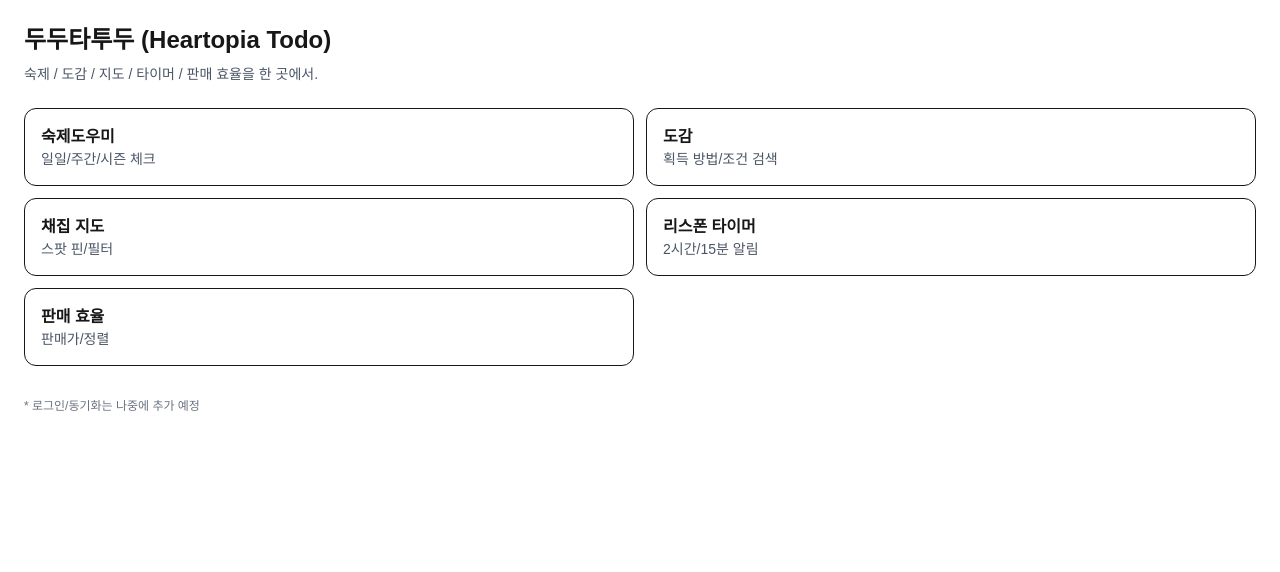
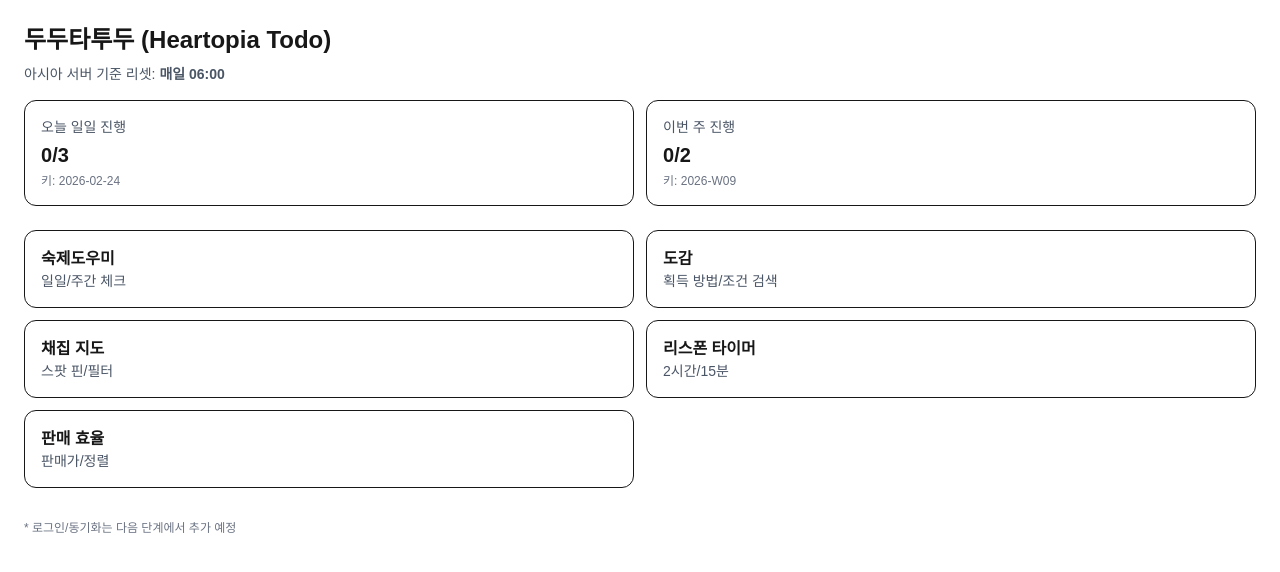
Before and after one commit to hjgibbum3-glitch/hertopia-todo, a Next.js app: page / in a window 1280 px wide. Shown: the top 572 px of the page. Built offline with nearby package versions, Linux system fonts and the light colour scheme.

Commit message:
Show progress on home

```diff
--- a/app/page.tsx
+++ b/app/page.tsx
@@ -1,15 +1,105 @@
+"use client";
+
+import { useEffect, useMemo, useState } from "react";
+
+const TASKS_STORAGE_KEY = "ddtd_tasks_v1";
+
+// /tasks와 같은 규칙(아시아 서버 KST, 06:00 리셋)
+function getKSTGameDateKey(resetHour = 6, d = new Date()) {
+  const kst = new Date(d.toLocaleString("en-US", { timeZone: "Asia/Seoul" }));
+  kst.setHours(kst.getHours() - resetHour);
+
+  const y = kst.getFullYear();
+  const m = String(kst.getMonth() + 1).padStart(2, "0");
+  const day = String(kst.getDate()).padStart(2, "0");
+  return `${y}-${m}-${day}`;
+}
+
+function getISOWeekGameKey(resetHour = 6, d = new Date()) {
+  const kst = new Date(d.toLocaleString("en-US", { timeZone: "Asia/Seoul" }));
+  kst.setHours(kst.getHours() - resetHour);
+
+  const date = new Date(Date.UTC(kst.getFullYear(), kst.getMonth(), kst.getDate()));
+  const dayNum = date.getUTCDay() || 7;
+  date.setUTCDate(date.getUTCDate() + 4 - dayNum);
+
+  const yearStart = new Date(Date.UTC(date.getUTCFullYear(), 0, 1));
+  const weekNo = Math.ceil((((date.getTime() - yearStart.getTime()) / 86400000) + 1) / 7);
+
+  const yyyy = date.getUTCFullYear();
+  return `${yyyy}-W${String(weekNo).padStart(2, "0")}`;
+}
+
+type TasksState = {
+  version: 1;
+  daily: Record<string, string[]>;
+  weekly: Record<string, string[]>;
+};
+
+function loadTasksState(): TasksState | null {
+  try {
+    const raw = localStorage.getItem(TASKS_STORAGE_KEY);
+    if (!raw) return null;
+    const parsed = JSON.parse(raw);
+    if (parsed?.version !== 1) return null;
+    return parsed as TasksState;
+  } catch {
+    return null;
+  }
+}
+
 export default function HomePage() {
+  // ⚠️ 지금은 샘플 숙제 개수( /tasks에 있는 것과 맞춰둠 )
+  const dailyTotal = 3;
+  const weeklyTotal = 2;
+
+  const RESET_HOUR = 6;
+  const dailyKey = useMemo(() => getKSTGameDateKey(RESET_HOUR), []);
+  const weeklyKey = useMemo(() => getISOWeekGameKey(RESET_HOUR), []);
+
+  const [dailyDone, setDailyDone] = useState(0);
+  const [weeklyDone, setWeeklyDone] = useState(0);
+
+  useEffect(() => {
+    const s = loadTasksState();
+    const d = s?.daily?.[dailyKey]?.length ?? 0;
+    const w = s?.weekly?.[weeklyKey]?.length ?? 0;
+    setDailyDone(d);
+    setWeeklyDone(w);
+  }, [dailyKey, weeklyKey]);
+
   return (
     <main className="min-h-screen p-6">
       <h1 className="text-2xl font-bold">두두타투두 (Heartopia Todo)</h1>
-      <p className="mt-2 text-sm text-gray-600">
-        숙제 / 도감 / 지도 / 타이머 / 판매 효율을 한 곳에서.
-      </p>
 
+      <div className="mt-2 text-sm text-gray-600">
+        아시아 서버 기준 리셋: <span className="font-semibold">매일 06:00</span>
+      </div>
+
+      {/* 진행률 요약 */}
+      <div className="mt-4 grid grid-cols-2 gap-3">
+        <div className="rounded-xl border p-4">
+          <div className="text-sm text-gray-600">오늘 일일 진행</div>
+          <div className="mt-1 text-xl font-bold">
+            {dailyDone}/{dailyTotal}
+          </div>
+          <div className="mt-1 text-xs text-gray-500">키: {dailyKey}</div>
+        </div>
+
+        <div className="rounded-xl border p-4">
+          <div className="text-sm text-gray-600">이번 주 진행</div>
+          <div className="mt-1 text-xl font-bold">
+            {weeklyDone}/{weeklyTotal}
+          </div>
+          <div className="mt-1 text-xs text-gray-500">키: {weeklyKey}</div>
+        </div>
+      </div>
+
+      {/* 메뉴 */}
       <div className="mt-6 grid grid-cols-2 gap-3">
         <a className="rounded-xl border p-4 hover:bg-gray-50" href="/tasks">
           <div className="font-semibold">숙제도우미</div>
-          <div className="text-sm text-gray-600">일일/주간/시즌 체크</div>
+          <div className="text-sm text-gray-600">일일/주간 체크</div>
         </a>
         <a className="rounded-xl border p-4 hover:bg-gray-50" href="/dex">
           <div className="font-semibold">도감</div>
@@ -21,7 +111,7 @@ export default function HomePage() {
         </a>
         <a className="rounded-xl border p-4 hover:bg-gray-50" href="/timer">
           <div className="font-semibold">리스폰 타이머</div>
-          <div className="text-sm text-gray-600">2시간/15분 알림</div>
+          <div className="text-sm text-gray-600">2시간/15분</div>
         </a>
         <a className="rounded-xl border p-4 hover:bg-gray-50" href="/sell">
           <div className="font-semibold">판매 효율</div>
@@ -30,7 +120,7 @@ export default function HomePage() {
       </div>
 
       <p className="mt-8 text-xs text-gray-500">
-        * 로그인/동기화는 나중에 추가 예정
+        * 로그인/동기화는 다음 단계에서 추가 예정
       </p>
     </main>
   );
```
